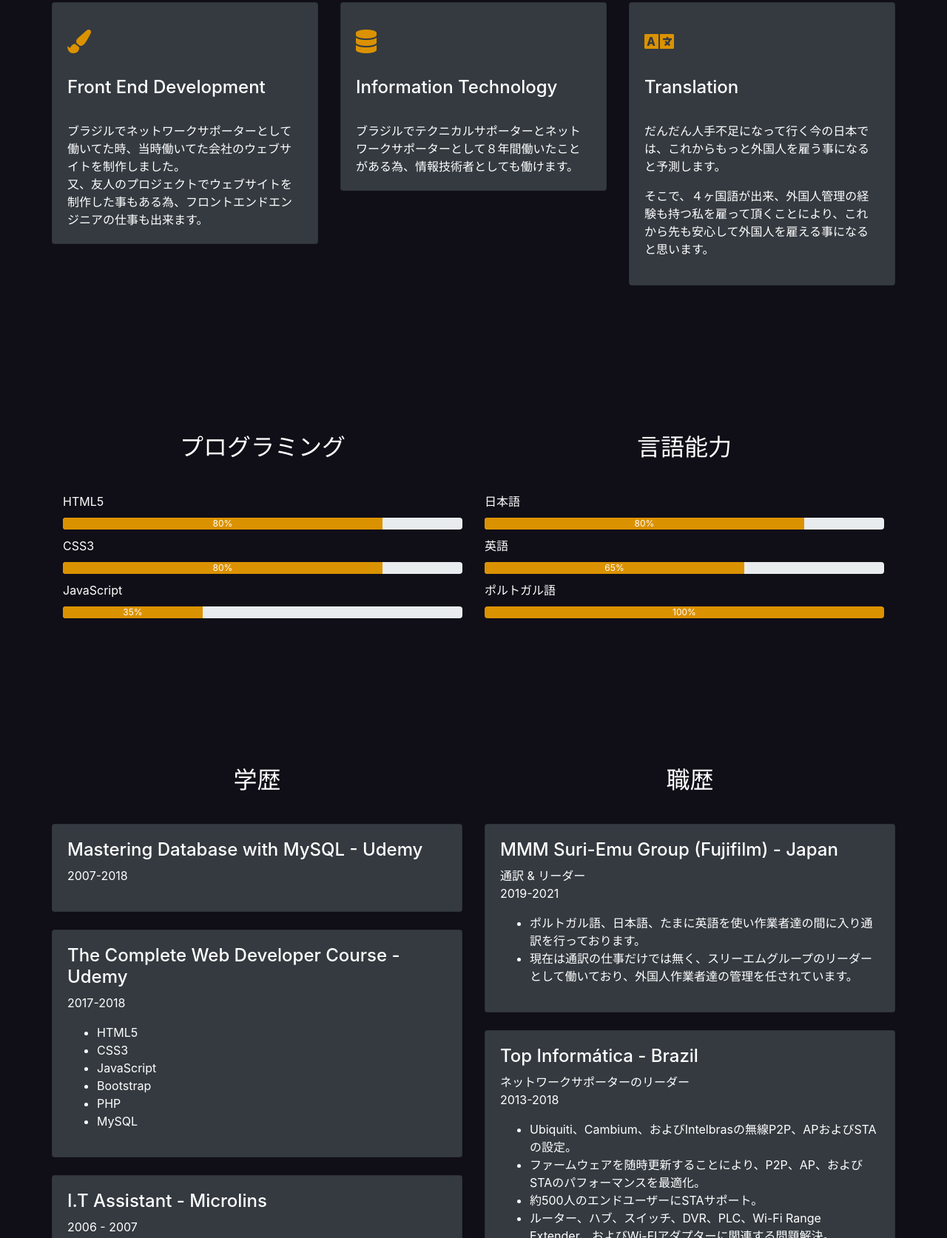
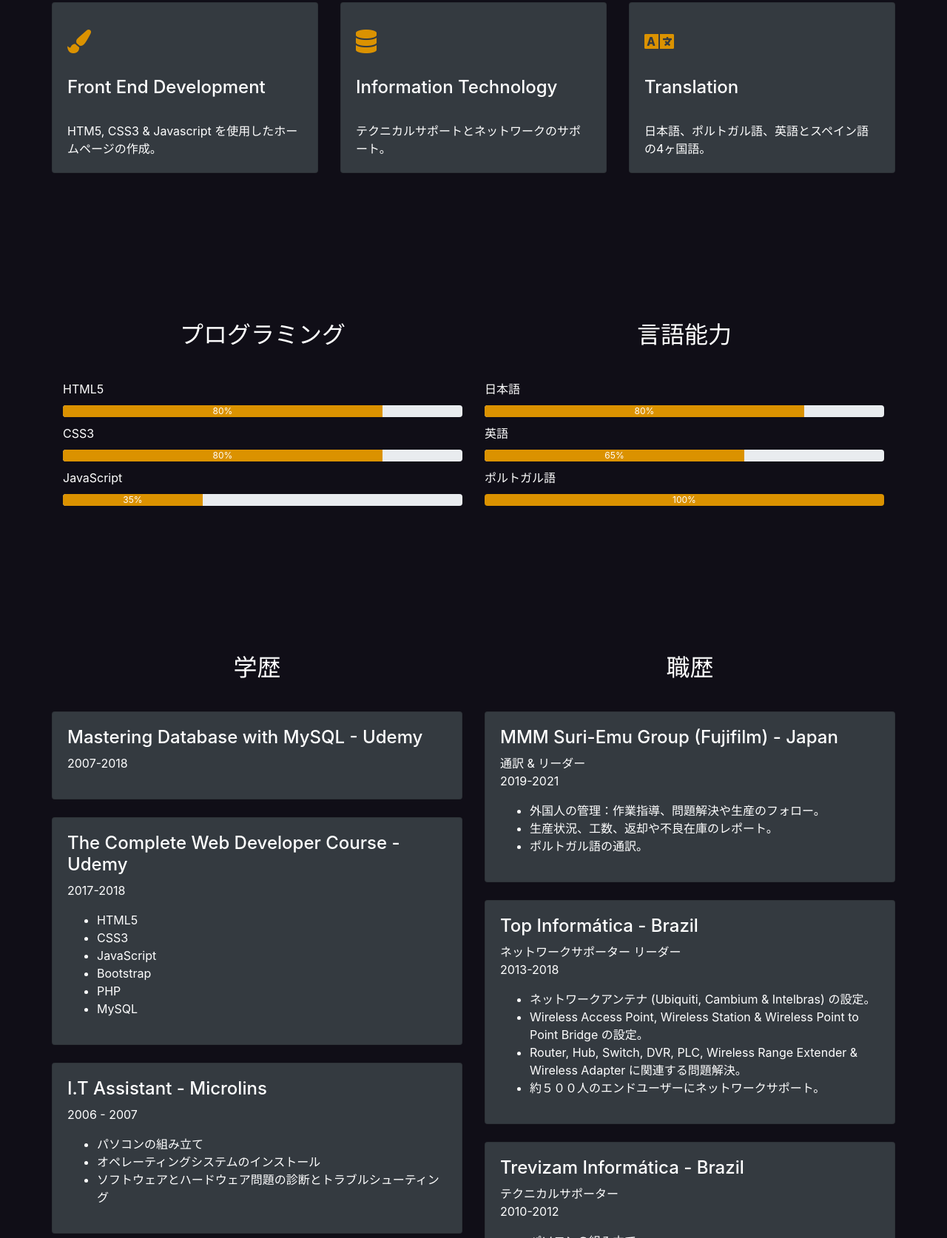
Before and after one commit to nikkeijin/portfolio, a plain HTML site: page index.html in a window 1280 px wide. Shown: the part 1537-3211 px from the top of the page at 74% size. Drawn offline with nearby package versions, Linux system fonts and the light colour scheme; some packages are replaced by stand-ins of ours; a script that the page names is missing.

Commit message:
Add files via upload

```diff
--- a/index.html
+++ b/index.html
@@ -150,8 +150,7 @@
 	            <div class="card-body">
 	            	<i class="fas fa-paint-brush fa-2x"></i>
 	            	<h4>Front End Development</h4>
-	             	<p class="card-text">ブラジルでネットワークサポーターとして働いてた時、当時働いてた会社のウェブサイトを制作しました。
-					<br>又、友人のプロジェクトでウェブサイトを制作した事もある為、フロントエンドエンジニアの仕事も出来ます。</p>
+	             	<p class="card-text">HTM5, CSS3 & Javascript を使用したホームページの作成。</p>
 	            </div>
 	         </div>
 		</div>
@@ -161,8 +160,7 @@
 	           <div class="card-body">
 	           		<i class="fas fa-database fa-2x"></i>
 	           		<h4>Information Technology</h4>
-	             	<p class="card-text">
-	             	ブラジルでテクニカルサポーターとネットワークサポーターとして８年間働いたことがある為、情報技術者としても働けます。</p>
+	             	<p class="card-text">テクニカルサポートとネットワークのサポート。</p>
 	           </div>
 	        </div>
 		</div>
@@ -172,10 +170,7 @@
 	           <div class="card-body">
 	           		<i class="fas fa-language fa-2x"></i>
 	           		<h4>Translation</h4>
-	             	<p class="card-text">
-	             	だんだん人手不足になって行く今の日本では、これからもっと外国人を雇う事になると予測します。</p>
-
-					<p>そこで、４ヶ国語が出来、外国人管理の経験も持つ私を雇って頂くことにより、これから先も安心して外国人を雇える事になると思います。</p>
+	             	<p class="card-text">日本語、ポルトガル語、英語とスペイン語の4ヶ国語。</p>
 	           </div>
 	        </div>
 		</div>
@@ -284,8 +279,9 @@
 	            	<h4>MMM Suri-Emu Group (Fujifilm) - Japan</h4>
 	            	<p>通訳 & リーダー<br>2019-2021</p>
 	            	<ul>
-	             	<li>ポルトガル語、日本語、たまに英語を使い作業者達の間に入り通訳を行っております。</li>
-					<li>現在は通訳の仕事だけでは無く、スリーエムグループのリーダーとして働いており、外国人作業者達の管理を任されています。</li>
+					<li>外国人の管理：作業指導、問題解決や生産のフォロー。</li>
+					<li>生産状況、工数、返却や不良在庫のレポート。</li>
+					<li>ポルトガル語の通訳。</li>
 					</ul>
 	           </div>
 	        </div>
@@ -293,13 +289,12 @@
 			<div class="card card text-white bg-dark mb-4">
 	           <div class="card-body">
 	            	<h4>Top Informática - Brazil</h4>
-		            <p>ネットワークサポーターのリーダー<br>2013-2018</p>
+		            <p>ネットワークサポーター リーダー<br>2013-2018</p>
 		         	<ul>
-					<li>Ubiquiti、Cambium、およびIntelbrasの無線P2P、APおよびSTAの設定。</li>
-					<li>ファームウェアを随時更新することにより、P2P、AP、およびSTAのパフォーマンスを最適化。</li>
-					<li>約500人のエンドユーザーにSTAサポート。</li>
-					<li>ルーター、ハブ、スイッチ、DVR、PLC、Wi-Fi Range Extender、およびWi-FIアダプターに関連する問題解決。</li>
-	             	<li>３年後、グループリーダー、外部技術者達をリモートでフォロー。</li>
+					<li>ネットワークアンテナ (Ubiquiti, Cambium & Intelbras) の設定。</li>
+					<li>Wireless Access Point, Wireless Station & Wireless Point to Point Bridge の設定。</li>
+					<li>Router, Hub, Switch, DVR, PLC, Wireless Range Extender & Wireless Adapter に関連する問題解決。</li>
+					<li>約５００人のエンドユーザーにネットワークサポート。</li>
 	           		</ul>
 	           </div>
 	        </div>
@@ -376,7 +371,7 @@
 	            <div class="card-body">
 	            	<h4>MMORPG Server - SlimRO</h4>
 	            	<p>2012-2013<br></p>
-	             	<p>rAthena Emulator（rathena.org）で作成された大規模マルチプレイヤーオンラインロールプレイングゲーム。
+	             	<p><a href="https://rathena.org/board/" target="_blank">rAthena Emulator（rathena.org）</a>で作成された大規模マルチプレイヤーオンラインロールプレイングゲーム。
 					<p>私が使用したテクノロジーのリスト：</p>
 					<ul>
 					<li>Microsoft Windows Server 2008 w/ XAMMP (Apache, MySQL & FileZila).</li>
@@ -408,7 +403,7 @@
 			    日系二世や三世と違って、誰でもいつでも日本に住む事は不可能と知り、日系四世の私は下地幹郎衆議院議員による4世ビザに関する説明会｢日系社会と４世の新しい役割｣に参加し、ＴＢＳテレビや日系新聞などのインタビューにも進んで答えました。
 				</p>
 				<p>２０１８年までは日本に定住できる日系４世は、原則として３世と一緒に暮らす未婚の未成年に限られていましたが「日系四世の更なる受け入れ制度」の導入により、日系四世も日本に住めるようになりました。しかし、日系四世の更なる受け入れ制度として施行した要件は「１８歳以上から３０歳以下まで」、「家族を帯同しないこと」、「日本語能力試験Ｎ４程度の能力、２年を超えて在留する場合はさらに上のＮ３レベルの語学力が必要」と言う事でした。</p>
-			    <a href="https://www.jnippak.com.br/2018/ampliacao-do-programa-dependera-do-sucesso-no-primeiro-ano-diz-deputado-mikio-shimoji/" class="btn btn-primary">Read More</a>
+			    <a href="https://www.jnippak.com.br/2018/ampliacao-do-programa-dependera-do-sucesso-no-primeiro-ano-diz-deputado-mikio-shimoji/" target="_blank" class="btn btn-primary">Read More</a>
 			  </div>
 			</div>
 		</div>
@@ -419,7 +414,7 @@
 			  <div class="card-body">
 			    <h5 class="card-title">身近な多様性を知る ～ 外国人労働者</h5>
 			    <p class="card-text">宮城県黒川高等学校からお誘いを受け、日本に住みながら働く外国人をテーマとした講演会を生徒約200名に向け、お話させて頂きました。そして、これから人手不足になって行く日本では外国人労働者が増えていく、外国人はどうしたら日本で働けるか、日系人とは等の説明をしに行き、学生達の質問にも答えたりしました。</p>
-			    <a href="https://kurokawa.myswan.ed.jp/" class="btn btn-primary">Read More</a>
+			    <a href="https://kurokawa.myswan.ed.jp/" target="_blank" class="btn btn-primary">Read More</a>
 			  </div>
 			</div>
 		</div>
```
